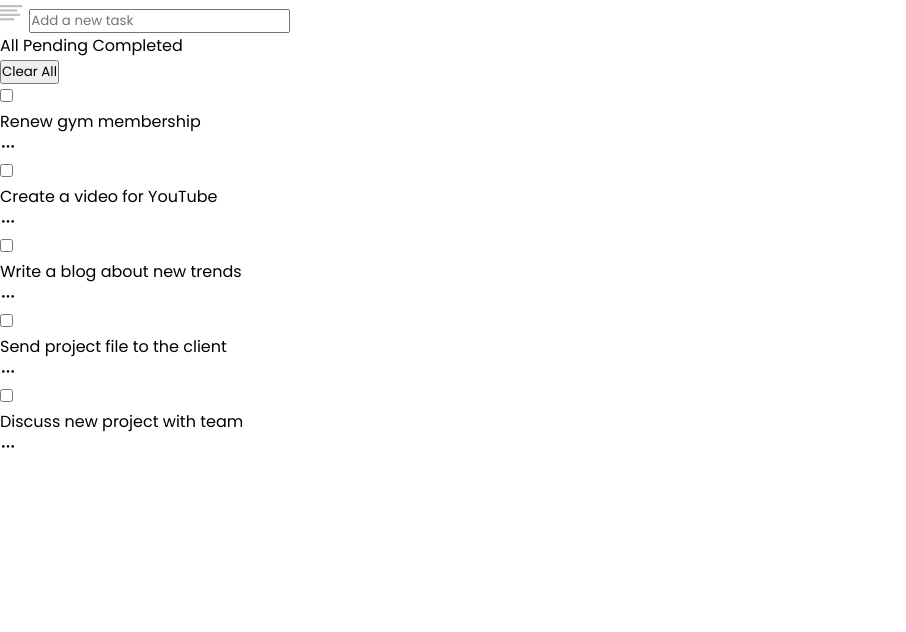
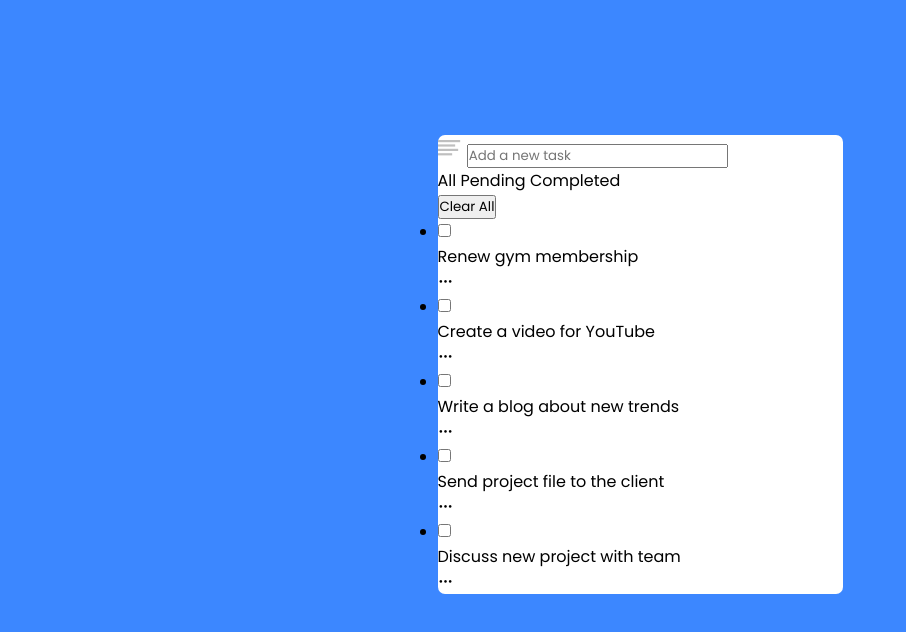
Before and after one commit to mintmintra/TodoList-App, a plain HTML site: page index.html in a window 1280 px wide. Shown: the whole page, without its empty margins (0-906 px from the left). Drawn offline with nearby package versions, Linux system fonts and the light colour scheme.

Commit message:
to do list

```diff
--- a/style.css
+++ b/style.css
@@ -5,3 +5,14 @@
   box-sizing: border-box;
   font-family: 'Poppins', sans-serif;
 }
+
+body{
+  background: #3c87ff;
+}
+
+.wrapper{
+  max-width: 405px;
+  margin: 135px auto;
+  background: #fff;
+  border-radius: 7px;
+}
```
